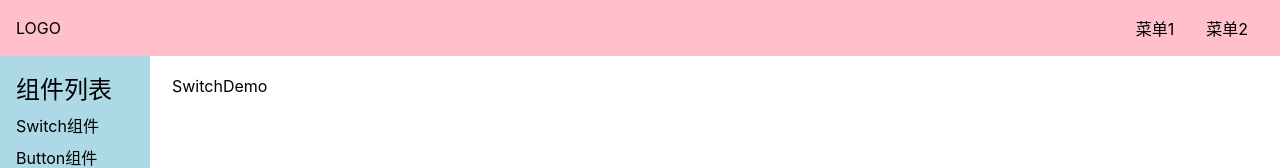
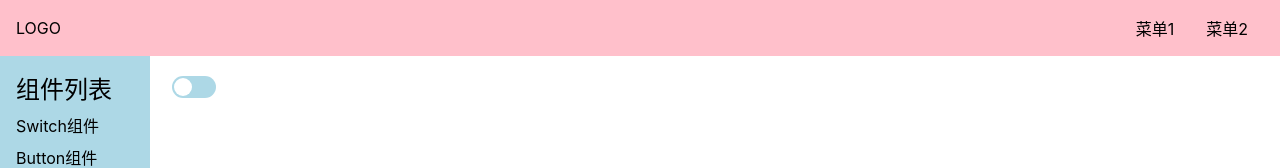
Before and after one commit to world990/Timi-ui, a Vue app: page /#/doc/switch in a window 1280 px wide. Shown: the top 168 px of the page. Built offline with nearby package versions, Linux system fonts and the light colour scheme.

Commit message:
Switch CSS

```diff
--- a/src/components/SwitchDemo.vue
+++ b/src/components/SwitchDemo.vue
@@ -1,4 +1,14 @@
+<template>
+  <div>
+    <Switch/>
+  </div>
+</template>
 
-<template>
-  <div>SwitchDemo</div>
-</template>
+<script lang="ts">
+import Switch from '../lib/Switch.vue';
+
+export default {
+  components: {Switch}
+};
+
+</script>
--- /dev/null
+++ b/src/lib/Switch.vue
@@ -0,0 +1,30 @@
+<template>
+  <button><span></span></button>
+</template>
+
+<script lang="ts">
+export default {};
+</script>
+
+
+<style lang="scss" scoped>
+$h:22px;
+button{
+  height: $h;
+  width: $h*2;
+  border:none;
+  background: lightblue;
+  border-radius: $h/2;
+  position: relative;
+}
+span{
+  position: absolute;
+  top:2px;
+  left: 2px;
+  height: 18px;
+  width: 18px;
+  background: white;
+  border-radius: 9px;
+}
+
+</style>
```
